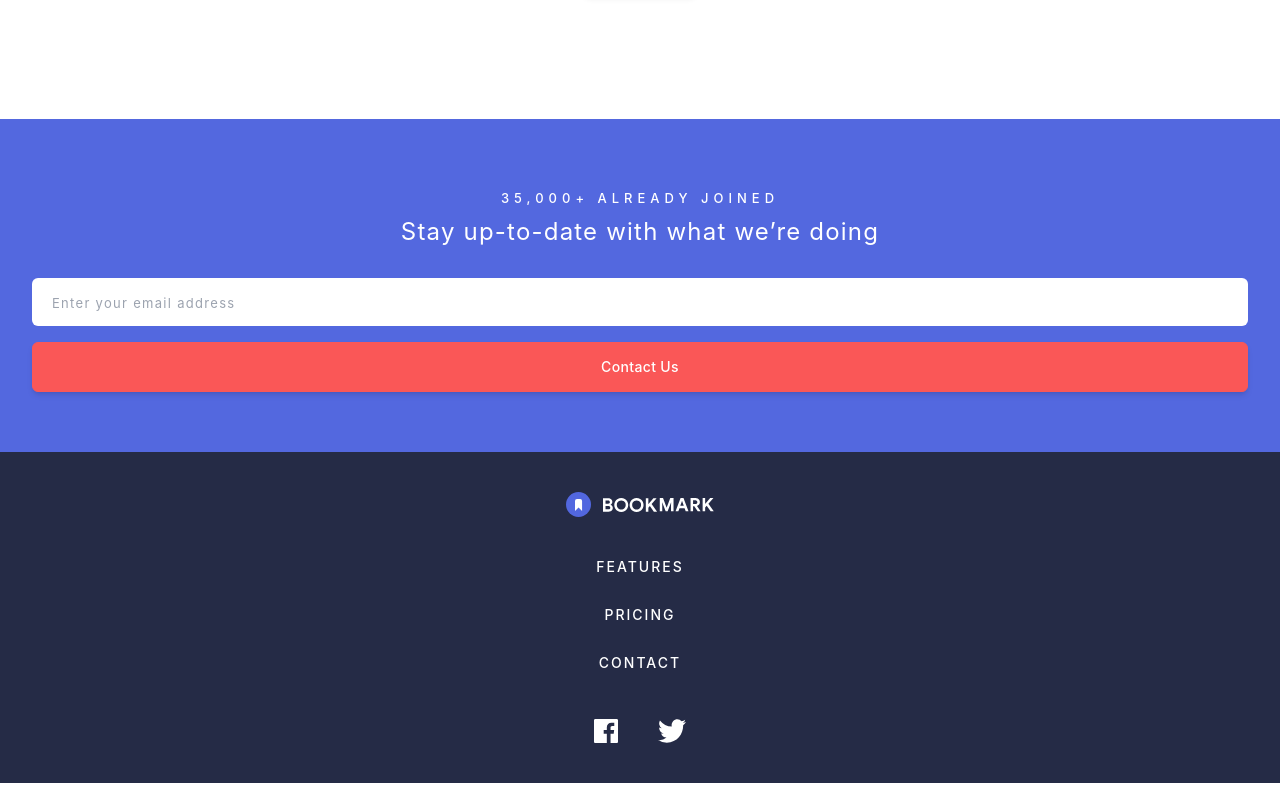
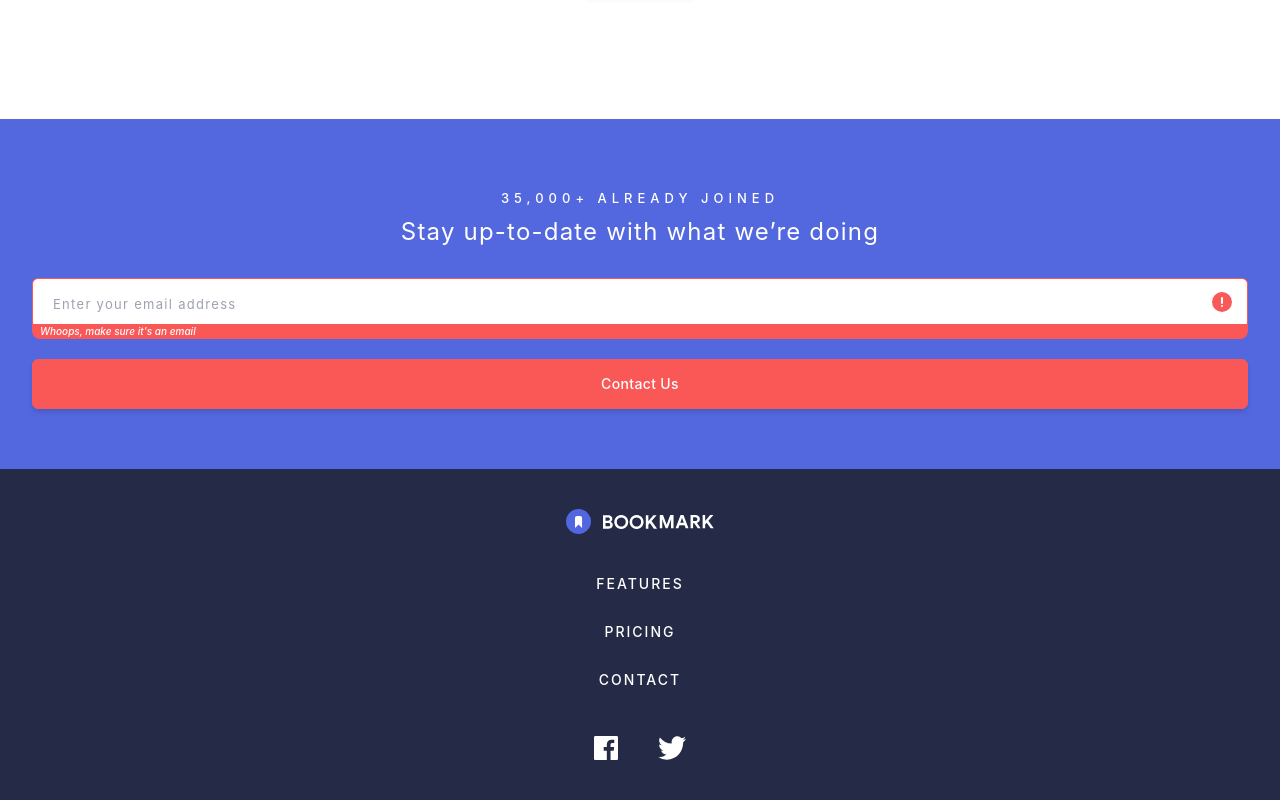
Before and after one commit to felipetn1989/bookmark-react, a React (Create React App) app in the folder bookmark/: page / in a window 1280 px wide. Shown: the part 3682-4482 px from the top of the page. Built offline with nearby package versions, Linux system fonts and the light colour scheme.

Commit message:
added email validation

```diff
--- a/bookmark/src/components/blocks/MailForm.js
+++ b/bookmark/src/components/blocks/MailForm.js
@@ -1,17 +1,61 @@
-import Button from "../buttons/Button";
+import { useState } from "react";
 import Input from "../form/Input";
 
+import errorIcon from "../images/icon-error.svg"
+
 export default function MailForm() {
+  const [mail, setMail] = useState("");
+  const [showError, setShowError] = useState(false);
+
+  function handleOnChange(e) {
+    setMail(e.target.value);
+  }
+
+  function handleSubmit(e, mailString) {
+    e.preventDefault();
+
+    const emailRegex = /^\w+@[a-zA-Z_]+?\.[a-zA-Z]{2,3}$/;
+
+    setShowError(emailRegex.test(mail));
+  }
+
   return (
-    <form className="grid gap-2.5 text-white bg-[#5368df] mt-[7.75rem] pt-[4.375rem] pb-[3.75rem] px-8" action="#">
-      <h3 className="text-[0.8125rem] font-medium uppercase tracking-[.3125rem]">35,000+ already joined</h3>
+    <form
+      onSubmit={handleSubmit}
+      className="grid gap-2.5 text-white bg-[#5368df] mt-[7.75rem] pt-[4.375rem] pb-[3.75rem] px-8"
+      action="#"
+      noValidate
+    >
+      <h3 className="text-[0.8125rem] font-medium uppercase tracking-[.3125rem]">
+        35,000+ already joined
+      </h3>
 
-      <h2 className="text-2xl tracking-wider leading-7 mb-[1.375rem]">Stay up-to-date with what we’re doing</h2>
+      <h2 className="text-2xl tracking-wider leading-7 mb-[1.375rem]">
+        Stay up-to-date with what we’re doing
+      </h2>
 
       <div className="grid gap-4">
-          <Input formName="mailForm" type="email" placeholder="Enter your email address" />
-          <button className={`text-sm font-medium shadow-md px-[1.1875rem] py-3.5 tracking-wide rounded-md m-auto hover:bg-white w-full bg-[#fa5757] hover:text-[#fa5757] border border-[#fa5757]`}>
-            Contact Us
+        <div>
+          <Input
+            formName="mailForm"
+            type="email"
+            placeholder="Enter your email address"
+            handleOnChange={handleOnChange}
+            error={showError}
+          />
+          {!showError && (
+            <div className="relative">
+              <p className="bg-[#fa5757] w-full text-left px-2 text-[0.625rem] font-medium italic translate-y-[-0.25rem] rounded-b-lg">
+                Whoops, make sure it's an email
+              </p>
+              <img className="absolute top-[-2.25rem] right-4" src={errorIcon} alt="error icon" />
+            </div>
+          )}
+        </div>
+        <button
+          className={`text-sm font-medium shadow-md px-[1.1875rem] py-3.5 tracking-wide rounded-md m-auto hover:bg-white w-full bg-[#fa5757] hover:text-[#fa5757] border border-[#fa5757]`}
+        >
+          Contact Us
         </button>
       </div>
     </form>
--- a/bookmark/src/components/form/Input.js
+++ b/bookmark/src/components/form/Input.js
@@ -1,7 +1,15 @@
-export default function Input({ formName, type, placeholder }) {
-    return (
-        <label htmlFor={formName}>
-            <input className="w-full py-3 px-5 rounded-md placeholder:text-[0.8125rem] placeholder:tracking-widest" type={type} name={formName} id={formName} placeholder={placeholder} />
-        </label>
-    )
+export default function Input({ formName, type, placeholder, handleOnChange, error }) {
+
+  return (
+    <label htmlFor={formName}>
+      <input
+        className={`w-full text-black py-3 px-5 rounded-md placeholder:text-[0.8125rem] placeholder:tracking-widest border ${!error ? "border-[#fa5757]" : ""}`}
+        type={type}
+        name={formName}
+        id={formName}
+        placeholder={placeholder}
+        onChange={handleOnChange}
+      />
+    </label>
+  );
 }
```
